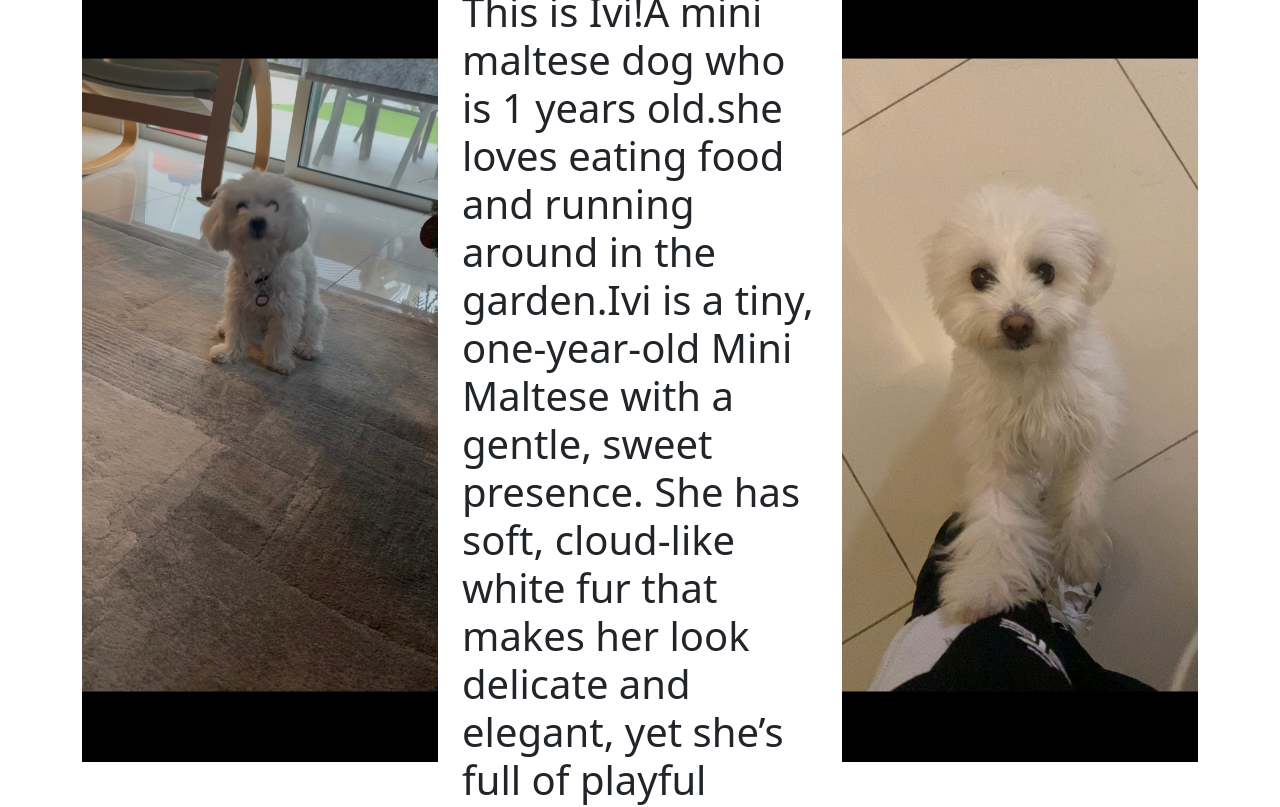
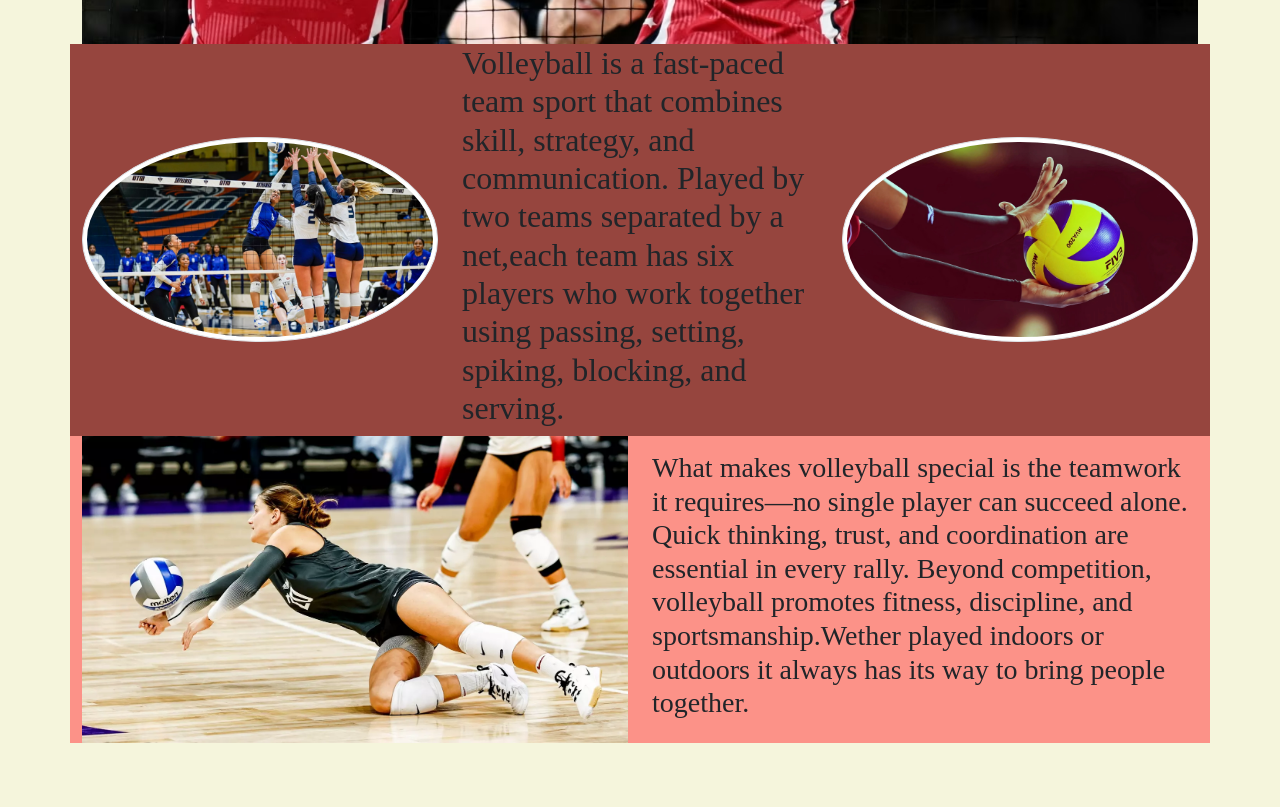
Before and after one commit to elektrakakoulli-web/elektrakakoulli-web.github.io, a plain HTML site: page index.html in a window 1280 px wide. Shown: the part 640-1447 px from the top of the page. After the commit the page ends 1383 px from the top, so only its background shows below. Drawn offline with nearby package versions, Linux system fonts and the light colour scheme.

Commit message:
Add files via upload

```diff
--- a/css/style.css
+++ b/css/style.css
@@ -1,3 +1,21 @@
 img{
 	/*width:50%;*/
 }
+h1{
+	color:darkred;
+	text-align:center;
+	font-family:"copperplate";
+}
+.row2{
+	background-color:#FC9288;
+	font-family:"Times new Roman", Times,serif;
+	align-items:center;
+}
+.row1{background-color:#96453E;
+	font-family:"Times new Roman", Times,serif;
+	align-items:center;
+
+}
+body{
+	background-color:beige;
+}
--- a/index.html
+++ b/index.html
@@ -12,27 +12,28 @@
 	<div class="container">
 		<div class="row">
 			<div class="col-md-12">
-				<img class="img-fluid twelve"src="img/twelve.jpeg">
+				<h1>Volleyball</h1>
+				<img class="img-fluid volley"src="img/volley.avif">
 			</div>
 		</div>
 
-		<div class="row">
+		<div class="row row1">
 			<div class="col-md-4">
-				<img class="img-fluid three"src="img/three.png">
+				<img class="img-thumbnail rounded-circle"src="img/convert.webp">
 			</div>
 			<div class="col-md-4">
-				<h1>This is Ivi!A mini maltese dog who is 1 years old.she loves eating food and running around in the garden.Ivi is a tiny, one-year-old Mini Maltese with a gentle, sweet presence. She has soft, cloud-like white fur that makes her look delicate and elegant, yet she’s full of playful puppy energy. Her dark, round eyes are bright and expressive, always watching you closely as if she understands everything you say.</h1>
+				<h2>Volleyball is a fast-paced team sport that combines skill, strategy, and communication. Played by two teams separated by a net,each team has six players who work together using passing, setting, spiking, blocking, and serving.</h2>
 			</div>
 			<div class="col-md-4">
-				<img class="img-fluid six"src="img/six.png">
+				<img class="img-thumbnail rounded-circle"src="img/720p.webp">
 			</div>
 		</div>
-		<div class="row">
+		<div class="row row2">
 			<div class="col-md-6">
-				<img class="img-fluid one"src="img/one.jpeg">
+				<img class="img-fluid crop"src="img/crop.webp">
 			</div>
 			<div class="col-md-6">
-				<h2>Having a dog is speacial because Having a female dog as a teen girl can be really meaningful for several reasons. First, it can foster a sense of responsibility. Taking care of a dog, whether it’s feeding, walking, or grooming, helps develop maturity and time management skills. Plus, a dog offers emotional support—dogs are incredibly intuitive and can sense when you're feeling down. They can be comforting companions, especially during the ups and downs of adolescence.</h2>
+				<h3>What makes volleyball special is the teamwork it requires—no single player can succeed alone. Quick thinking, trust, and coordination are essential in every rally. Beyond competition, volleyball promotes fitness, discipline, and sportsmanship.Wether played indoors or outdoors it always has its way to bring people together.</h3>
 			</div>
 		</div>
 	</div>
```
Also changed, not shown: img/720p.webp (added), img/convert.webp (added), img/crop.webp (added), img/volley.avif (added).
